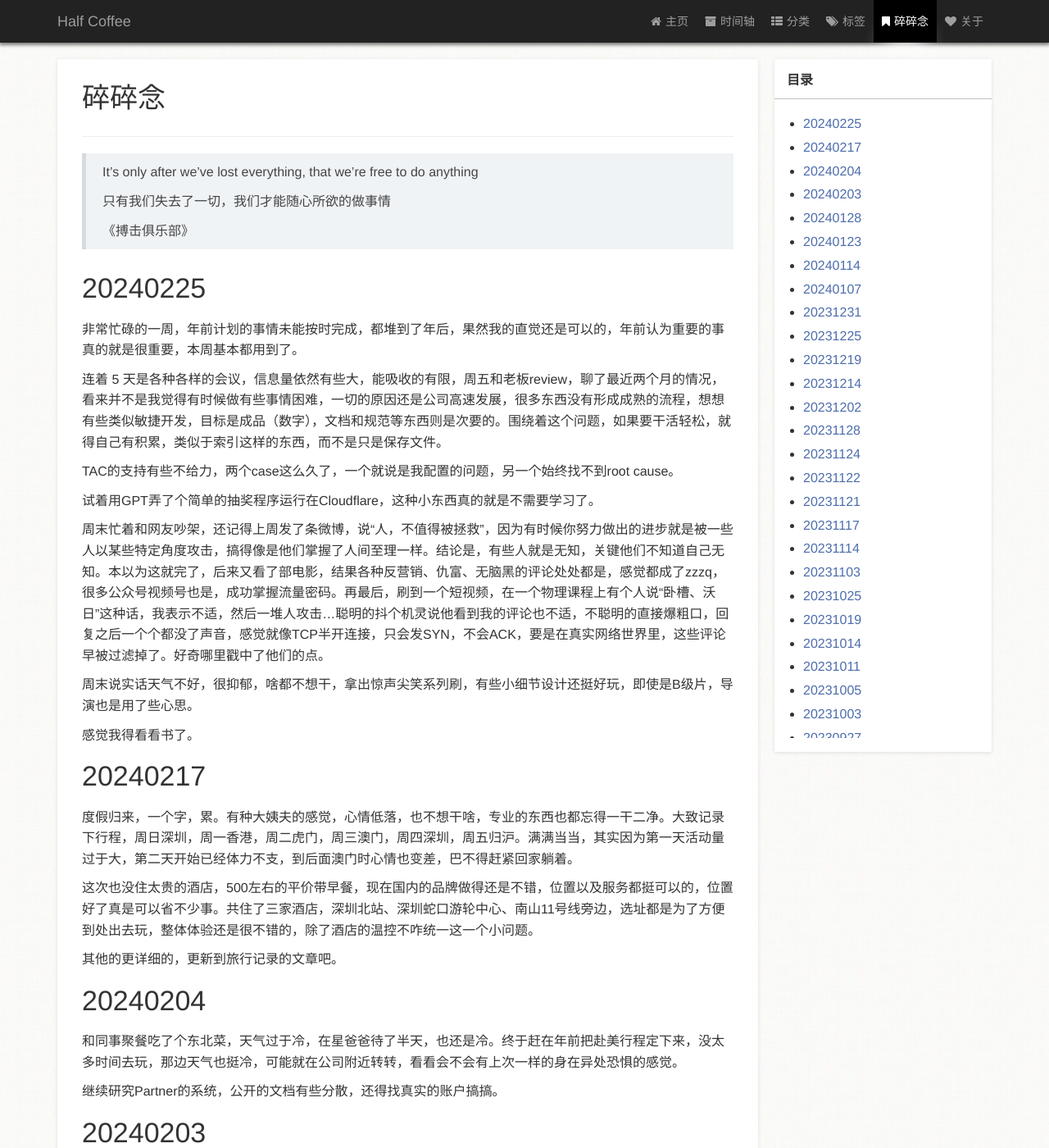
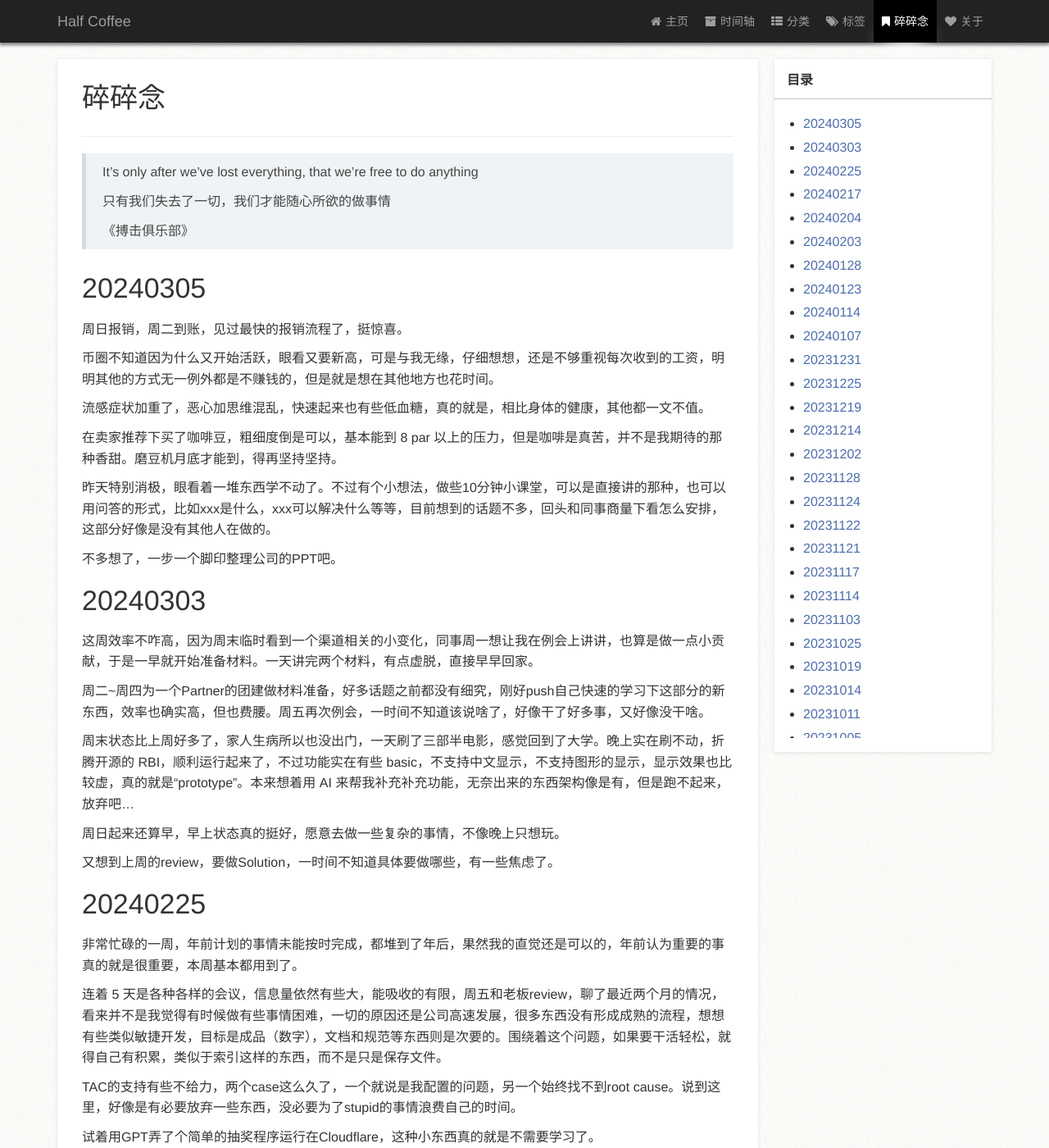
Before and after one commit to zm1990s/halfcoffee, a Jekyll site: the page built from page/3碎碎念.md, in a window 1280 px wide and 1400 px high. Shown: the whole window at 82% size. Built offline with Jekyll 4.4.1, drawn with Linux system fonts in a browser that asks for light colours; a style sheet for code colours, icons or effects is not loaded.

Commit message:
20240305

```diff
--- a/page/3碎碎念.md
+++ b/page/3碎碎念.md
@@ -14,13 +14,39 @@ type: page
 >
 > 《搏击俱乐部》
 
+# 20240305
+
+周日报销，周二到账，见过最快的报销流程了，挺惊喜。
+
+币圈不知道因为什么又开始活跃，眼看又要新高，可是与我无缘，仔细想想，还是不够重视每次收到的工资，明明其他的方式无一例外都是不赚钱的，但是就是想在其他地方也花时间。
+
+流感症状加重了，恶心加思维混乱，快速起来也有些低血糖，真的就是，相比身体的健康，其他都一文不值。
+
+在卖家推荐下买了咖啡豆，粗细度倒是可以，基本能到 8 par 以上的压力，但是咖啡是真苦，并不是我期待的那种香甜。磨豆机月底才能到，得再坚持坚持。
+
+昨天特别消极，眼看着一堆东西学不动了。不过有个小想法，做些10分钟小课堂，可以是直接讲的那种，也可以用问答的形式，比如xxx是什么，xxx可以解决什么等等，目前想到的话题不多，回头和同事商量下看怎么安排，这部分好像是没有其他人在做的。
+
+不多想了，一步一个脚印整理公司的PPT吧。
+
+# 20240303
+
+这周效率不咋高，因为周末临时看到一个渠道相关的小变化，同事周一想让我在例会上讲讲，也算是做一点小贡献，于是一早就开始准备材料。一天讲完两个材料，有点虚脱，直接早早回家。
+
+周二~周四为一个Partner的团建做材料准备，好多话题之前都没有细究，刚好push自己快速的学习下这部分的新东西，效率也确实高，但也费腰。周五再次例会，一时间不知道该说啥了，好像干了好多事，又好像没干啥。
+
+周末状态比上周好多了，家人生病所以也没出门，一天刷了三部半电影，感觉回到了大学。晚上实在刷不动，折腾开源的 RBI，顺利运行起来了，不过功能实在有些 basic，不支持中文显示，不支持图形的显示，显示效果也比较虚，真的就是“prototype”。本来想着用 AI 来帮我补充补充功能，无奈出来的东西架构像是有，但是跑不起来，放弃吧...
+
+周日起来还算早，早上状态真的挺好，愿意去做一些复杂的事情，不像晚上只想玩。
+
+又想到上周的review，要做Solution，一时间不知道具体要做哪些，有一些焦虑了。
+
 # 20240225
 
 非常忙碌的一周，年前计划的事情未能按时完成，都堆到了年后，果然我的直觉还是可以的，年前认为重要的事真的就是很重要，本周基本都用到了。
 
 连着 5 天是各种各样的会议，信息量依然有些大，能吸收的有限，周五和老板review，聊了最近两个月的情况，看来并不是我觉得有时候做有些事情困难，一切的原因还是公司高速发展，很多东西没有形成成熟的流程，想想有些类似敏捷开发，目标是成品（数字），文档和规范等东西则是次要的。围绕着这个问题，如果要干活轻松，就得自己有积累，类似于索引这样的东西，而不是只是保存文件。
 
-TAC的支持有些不给力，两个case这么久了，一个就说是我配置的问题，另一个始终找不到root cause。
+TAC的支持有些不给力，两个case这么久了，一个就说是我配置的问题，另一个始终找不到root cause。说到这里，好像是有必要放弃一些东西，没必要为了stupid的事情浪费自己的时间。
 
 试着用GPT弄了个简单的抽奖程序运行在Cloudflare，这种小东西真的就是不需要学习了。
 
```
